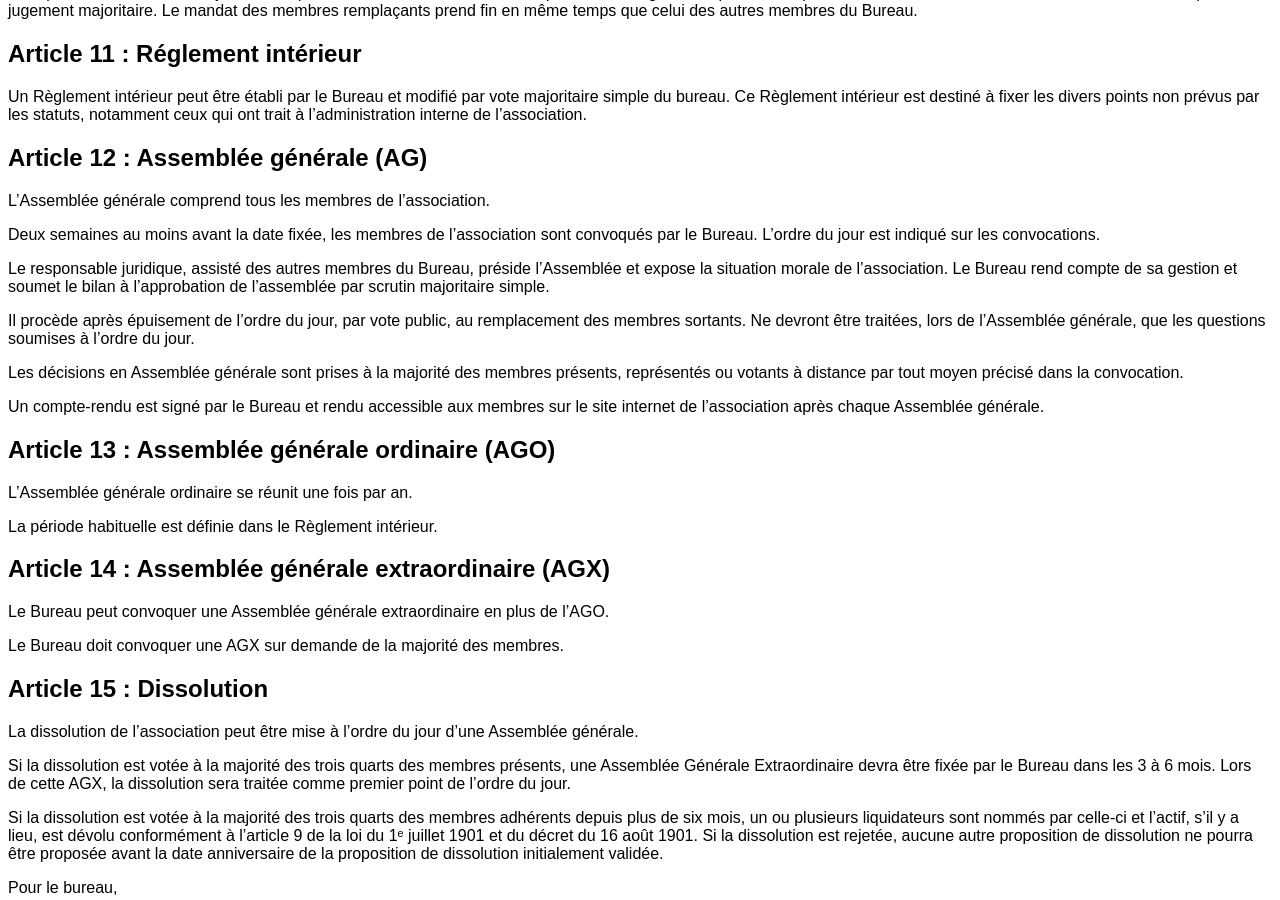
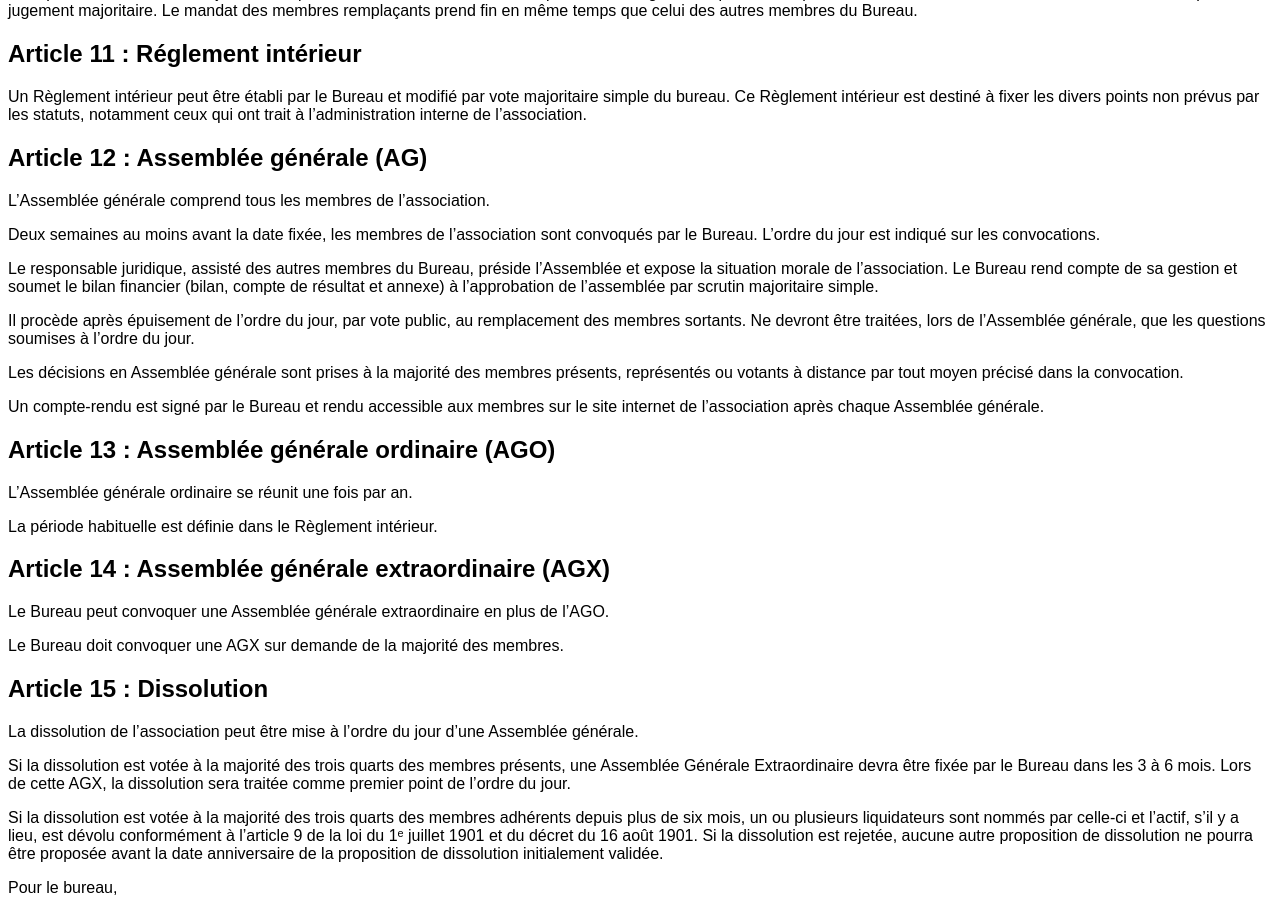
Before and after one commit to mes-aides/vie-associative, a Jekyll site: the page built from statuts.md, in a window 1280 px wide and 900 px high, scrolled down 1496 px. Built offline with Jekyll 4.4.1, drawn with Linux system fonts in a browser that asks for light colours.

Commit message:
Explicite les documents financiers présentés à l'AG

```diff
--- a/statuts.md
+++ b/statuts.md
@@ -87,7 +87,7 @@ L’Assemblée générale comprend tous les membres de l’association.
 
 Deux semaines au moins avant la date fixée, les membres de l’association sont convoqués par le Bureau. L’ordre du jour est indiqué sur les convocations.
 
-Le responsable juridique, assisté des autres membres du Bureau, préside l’Assemblée et expose la situation morale de l’association. Le Bureau rend compte de sa gestion et soumet le bilan à l’approbation de l’assemblée par scrutin majoritaire simple.
+Le responsable juridique, assisté des autres membres du Bureau, préside l’Assemblée et expose la situation morale de l’association. Le Bureau rend compte de sa gestion et soumet le bilan financier (bilan, compte de résultat et annexe) à l’approbation de l’assemblée par scrutin majoritaire simple.
 
 Il procède après épuisement de l’ordre du jour, par vote public, au remplacement des membres sortants. Ne devront être traitées, lors de l’Assemblée générale, que les questions soumises à l’ordre du jour.
 
```
